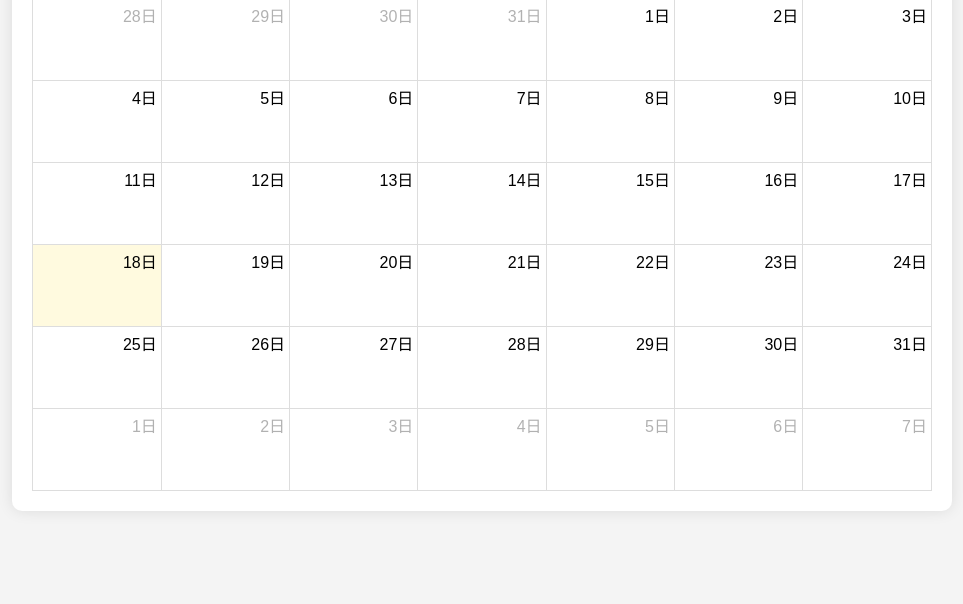
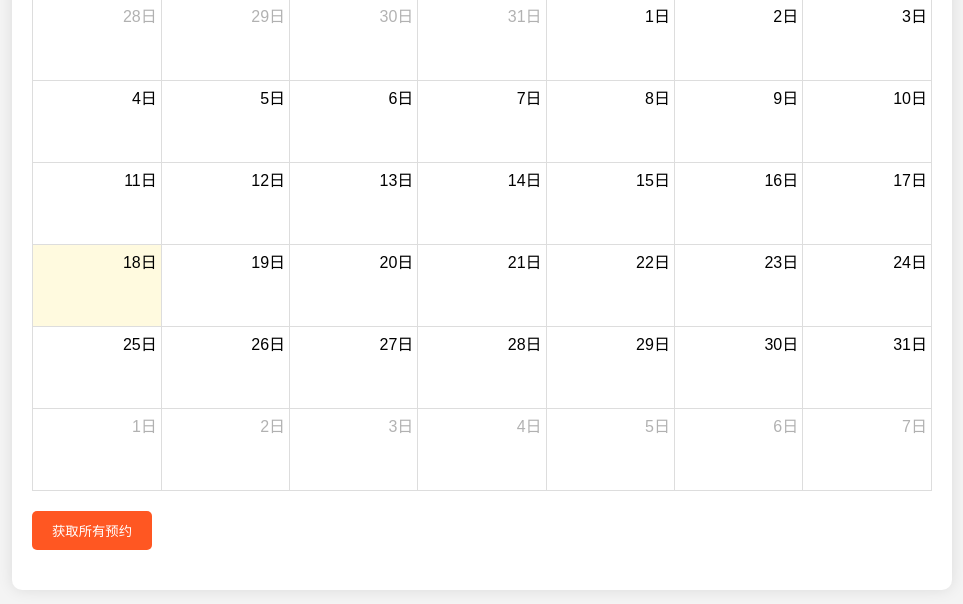
Before and after one commit to INFINITE0524/Appointment-Bot, a Flask app: page /appointment in a window 1280 px wide. Shown: the part 155-759 px from the top of the page, without its empty margins (158-1121 px from the left). Run offline with Flask 3, Linux system fonts and the light colour scheme; some libraries are stand-ins or nearby versions.

Commit message:
Update appointment.html

```diff
--- a/templates/appointment.html
+++ b/templates/appointment.html
@@ -77,12 +77,22 @@
         button:hover {
             background-color: #e64a19;
         }
+        #fetchDataBtn {
+            margin-top: 20px;
+        }
+        #appointmentsList {
+            margin-top: 20px;
+            list-style-type: none;
+            padding: 0;
+        }
     </style>
 </head>
 <body>
 
 <div id="calendar-container">
     <div id='calendar'></div>
+    <button id="fetchDataBtn">获取所有预约</button>
+    <ul id="appointmentsList"></ul>
 </div>
 
 <!-- 模態框 -->
@@ -106,6 +116,8 @@
         var confirmBtn = document.getElementById("confirmBtn");
         var cancelBtn = document.getElementById("cancelBtn");
         var selectedDate;
+        var fetchDataBtn = document.getElementById("fetchDataBtn");
+        var appointmentsList = document.getElementById("appointmentsList");
 
         var calendar = new FullCalendar.Calendar(calendarEl, {
             initialView: 'dayGridMonth',
@@ -166,6 +178,25 @@
                 modal.style.display = "none";
             }
         }
+
+        // 當點擊獲取所有預約按鈕時
+        fetchDataBtn.onclick = function() {
+            fetch('/appointments')
+                .then(response => response.json())
+                .then(data => {
+                    if (Array.isArray(data)) {
+                        appointmentsList.innerHTML = '';
+                        data.forEach(appointment => {
+                            var listItem = document.createElement('li');
+                            listItem.textContent = `日期: ${appointment.AP001}, 預約者: ${appointment.AP002}, 創建時間: ${appointment.CreateDate}`;
+                            appointmentsList.appendChild(listItem);
+                        });
+                    } else {
+                        alert("錯誤: " + data.message);
+                    }
+                })
+                .catch(error => alert("發生錯誤: " + error));
+        }
     });
 </script>
 
```
